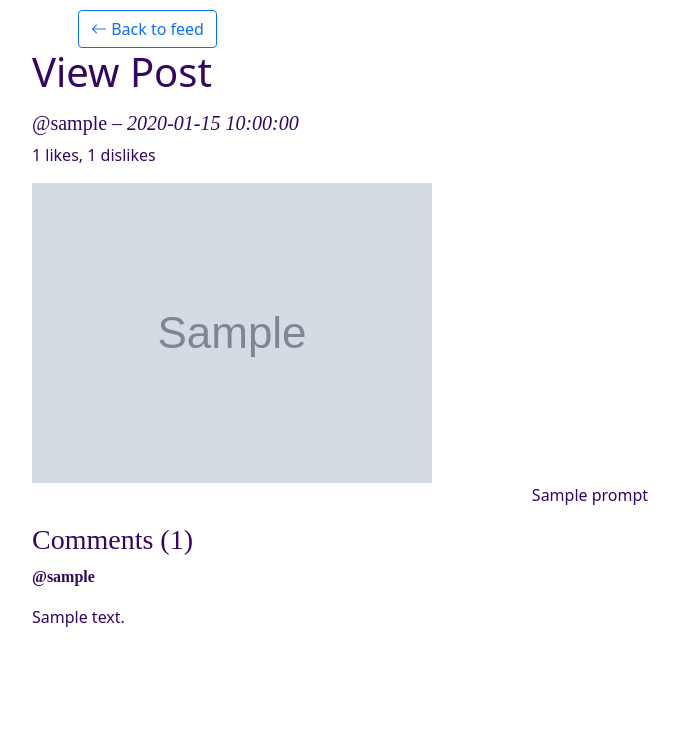
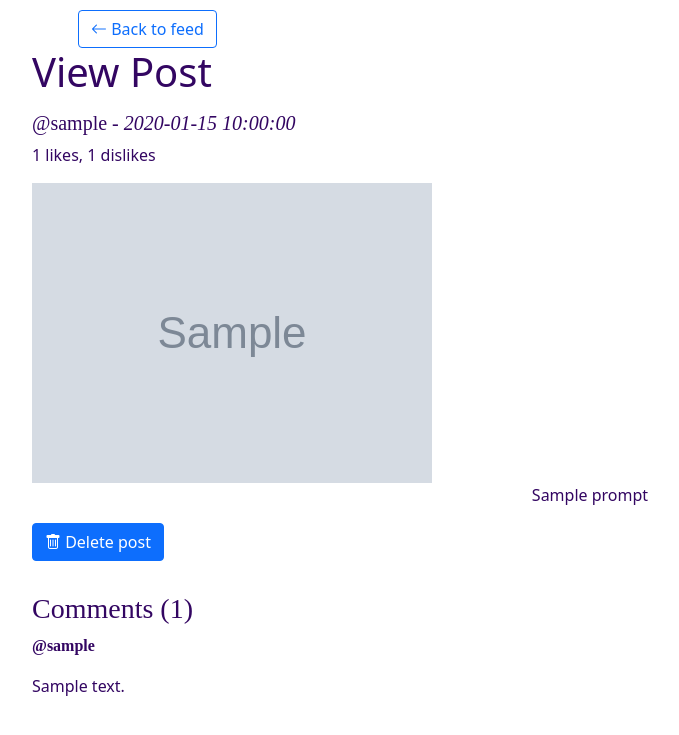
Before and after one commit to software-students-fall2022/final-project-project5-team2, a Flask app: template web-app/templates/post.html in a window 1280 px wide. Shown: the top 735 px of the page, without its empty margins (50-729 px from the left). Run offline with Flask 2, Linux system fonts and the light colour scheme; the template is opened without the code that fills it: most values are stand-ins (such as "Sample title", 1, 10 or a date in 2020); grey boxes marked "Sample" are stand-in pictures.

Commit message:
adding delete btn

```diff
--- a/web-app/app.py
+++ b/web-app/app.py
@@ -154,6 +154,21 @@ def see_post(id):
     return render_template("post.html", post=post, logged_in=logged_in, username=user)
 
 
+@app.route("/post/<id>", methods=['POST'])
+def delete_post(id):
+  if "username" not in session:
+      return redirect(url_for("login"))
+  else:
+      user = session["username"]
+  if (request.method == "POST"):
+    id = ObjectId(id)
+
+    post = Database.find_single('photos', {'_id': id})
+    if post['username'] == user:
+        Database.delete_one('photos', {'_id': id})
+
+  return redirect(url_for("feed"))
+
 
 @app.route("/new-post",methods=['POST', 'GET'])
 def newPost():
--- a/web-app/templates/post.html
+++ b/web-app/templates/post.html
@@ -20,19 +20,23 @@
 
             <h1> View Post </h1>
             <div class="single-post">
-                <h5 style="font-family: GothamBold; color: #330662; margin-top: 15px;"> @{{post['username']}} – <i> {{post['time_since']}} </i> </h5>
+                <h5 style="font-family: GothamBold; color: #330662; margin-top: 15px;"> @{{post['username']}} - <i> {{post['time_since']}} </i> </h5>
+
                 <p> {{post['upvotes']|length}} likes, {{post['downvotes']|length}} dislikes</p>
 
                 <img class='single-post-photo' src="{{ post['photo'] }}" alt="post" />
                 <p class="prompt-single-post text-center"> {{post['prompt']}} </p>
+                <form method="POST">
+                  <button type="submit" name="delete_post" id="post_id"  class="btn btn-primary mb-3"><i class="bi bi-trash"></i> Delete post </button>
+                </form>
+            </div>
 
-            </div>
             <div class="post-comments">
                 <h3 class= "col gx-0"style="font-family: GothamBold; color: #330662; margin-top: 15px;"> Comments ({{post['comments']|length}}) </h3>
                 {% if logged_in %}
                 <label for="user"> Add your comment </label>
                 <div class="container gx-0">
-                    <form method="POST" class="row mb-2 p-2">
+                    <form method="POST" class="row mb-2 p-2"  value ="">
                         <div class="col-11">
                             <input class="form-control" name="comment_body" aria-describedby="commentBody" placeholder="Your comment here" required>
                             <p class="small gx-1 mt-0"> <i> Commenting as @{{username}} </i> </p>
```
